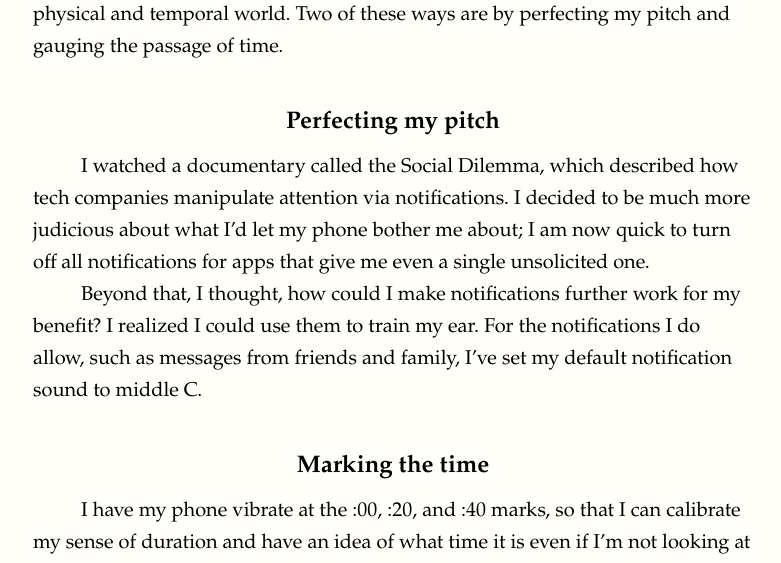
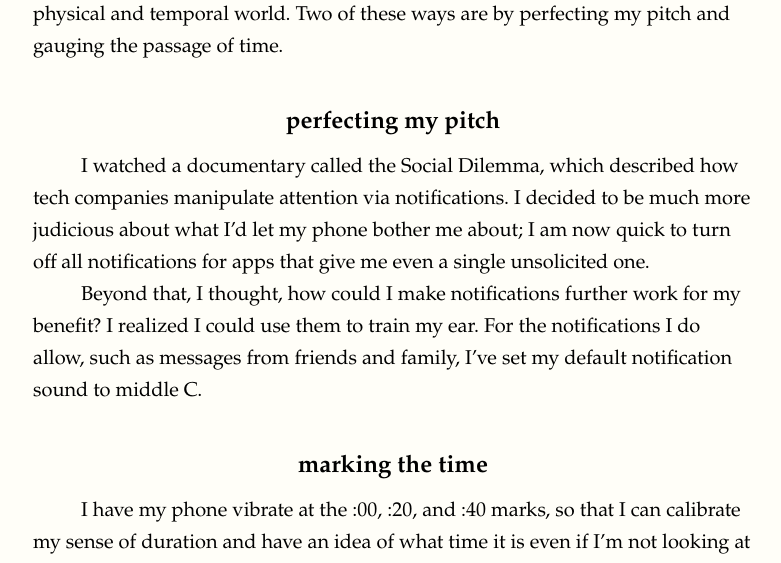
Before and after one commit to aubrielee/aubrielee.github.io, a Jekyll site: the page built from _posts/2025-12-21-training-my-senses.md, in a window 1280 px wide and 900 px high. Shown: the part 295-858 px from the top of the window, without its empty margins (247-1028 px from the left). Built offline with Jekyll 4.4.1, drawn with Linux system fonts in a browser that asks for light colours; nearby versions of some CDN libraries; some web fonts are replaced.

Commit message:
Update 2025-12-21-training-my-senses.md

```diff
--- a/_posts/2025-12-21-training-my-senses.md
+++ b/_posts/2025-12-21-training-my-senses.md
@@ -11,18 +11,19 @@ permalink: /training-my-senses
 
 I've explored ways to make my phone enhance my understanding of my physical and temporal world. Two of these ways are by perfecting my pitch and gauging the passage of time.
 
-## Perfecting my pitch
+## perfecting my pitch
 I watched a documentary called the Social Dilemma, which described how tech companies manipulate attention via notifications. I decided to be much more judicious about what I'd let my phone bother me about; I am now quick to turn off all notifications for apps that give me even a single unsolicited one.
 
 Beyond that, I thought, how could I make notifications further work for my benefit? I realized I could use them to train my ear. For the notifications I do allow, such as messages from friends and family, I've set my default notification sound to middle C.
 
-## Marking the time
+## marking the time
 I have my phone vibrate at the :00, :20, and :40 marks, so that I can calibrate my sense of duration and have an idea of what time it is even if I'm not looking at a clock.
 
 If I'm looking at my computer when my phone buzzes, it reminds me to spend some time looking away from my screen. Sometimes, when I'm rushing to catch a bus or train, I'll feel my phone buzz in my purse and have a better sense of how much time I have without stopping to look at my watch.
 
 In the past, I used MacroDroid to play a buzz from a list of presets, but after I had to [reset my phone](https://verse.aubrielee.com/@Aubrie/115504160660682936), MacroDroid no longer worked. I discovered that [Automate by LlamaLab](https://llamalab.com/automate/) not only allowed me to achieve what MacroDroid did, it also let me customize the buzz (and Automate is free without ads, unlike MacroDroid).
-<br>
+
+
 To play different vibration patterns every 20 minutes while the phone isn't plugged in, I use this flow:
 <br>
 <br>
@@ -45,6 +46,7 @@ To play different vibration patterns every 20 minutes while the phone isn't plug
     <li><strong>Is power source plugged</strong>
         <br>
         Proceed = <pre>Immediately</pre>
+        <br>
         <ul>
             <li style="margin-left:0">Yes → Loop back to block 2.
             <br>
```
